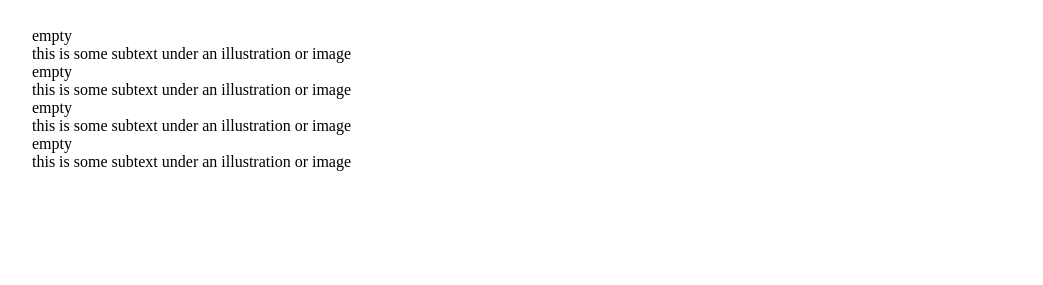
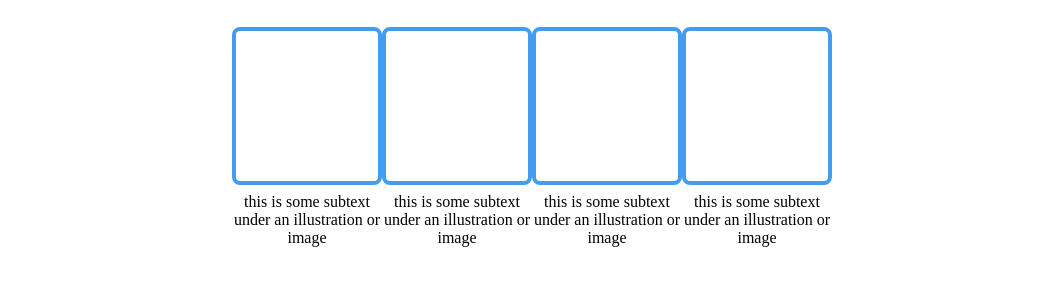
Before and after one commit to saufts/odin_website_project, a plain HTML site: page index.html in a window 1280 px wide. Shown: the part 563-848 px from the top of the page, without its empty margins (118-1161 px from the left). Drawn offline with Linux system fonts and the light colour scheme.

Commit message:
Add 4 image-placeholders with subtexts in information-container

```diff
--- a/index.html
+++ b/index.html
@@ -41,22 +41,22 @@
         <div class="information">Some random information.</div>
         <div class="image-container">
             <div class="image-subtext">
-                <div class="image-placeholder">empty</div>
+                <div class="image-placeholder"></div>
                 <div class="image-subtext">this is some subtext under an illustration or image</div>
             </div>
 
             <div class="image-subtext">
-                <div class="image-placeholder">empty</div>
+                <div class="image-placeholder"></div>
                 <div class="image-subtext">this is some subtext under an illustration or image</div>
             </div>
 
             <div class="image-subtext">
-                <div class="image-placeholder">empty</div>
+                <div class="image-placeholder"></div>
                 <div class="image-subtext">this is some subtext under an illustration or image</div>
             </div>
 
             <div class="image-subtext">
-                <div class="image-placeholder">empty</div>
+                <div class="image-placeholder"></div>
                 <div class="image-subtext">this is some subtext under an illustration or image</div>
             </div>
 
--- a/style.css
+++ b/style.css
@@ -107,3 +107,25 @@ button {
     margin: 30px;
     color: #1F2937;
 }
+
+.image-container {
+    display: flex;
+    justify-content: space-around;
+    margin-left: 200px;
+    margin-right: 200px;
+}
+
+.image-subtext {
+    display: flex;
+    flex-direction: column;
+    width: 150px;
+    text-align: center;
+    gap: 8px;
+}
+
+.image-placeholder {
+    height: 150px;
+    border: 4px solid #439cef;
+    border-radius: 8px;
+    background-color: white;
+}
```
